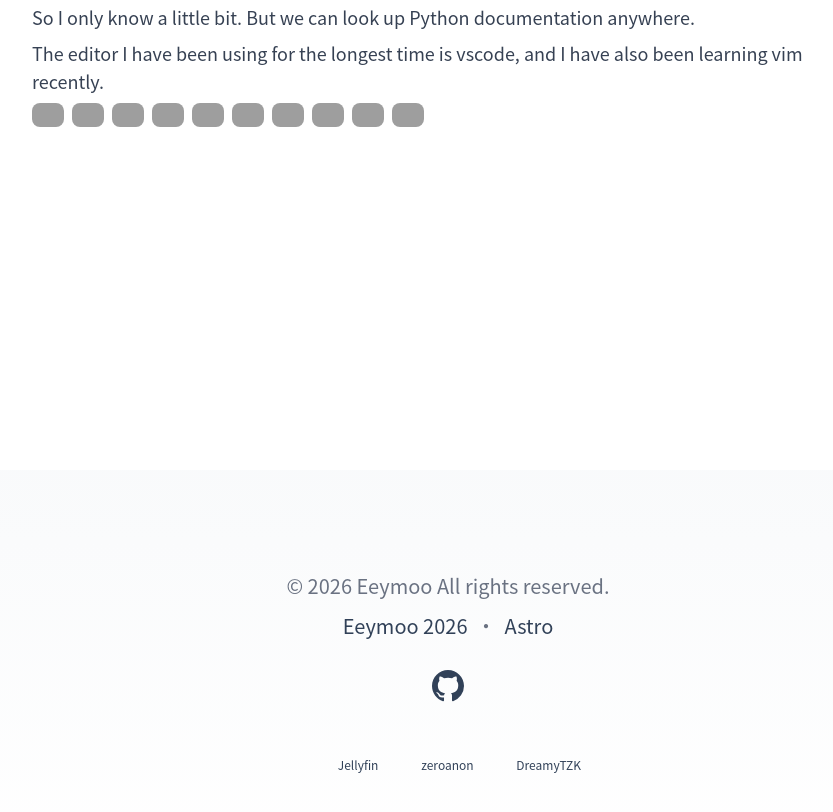
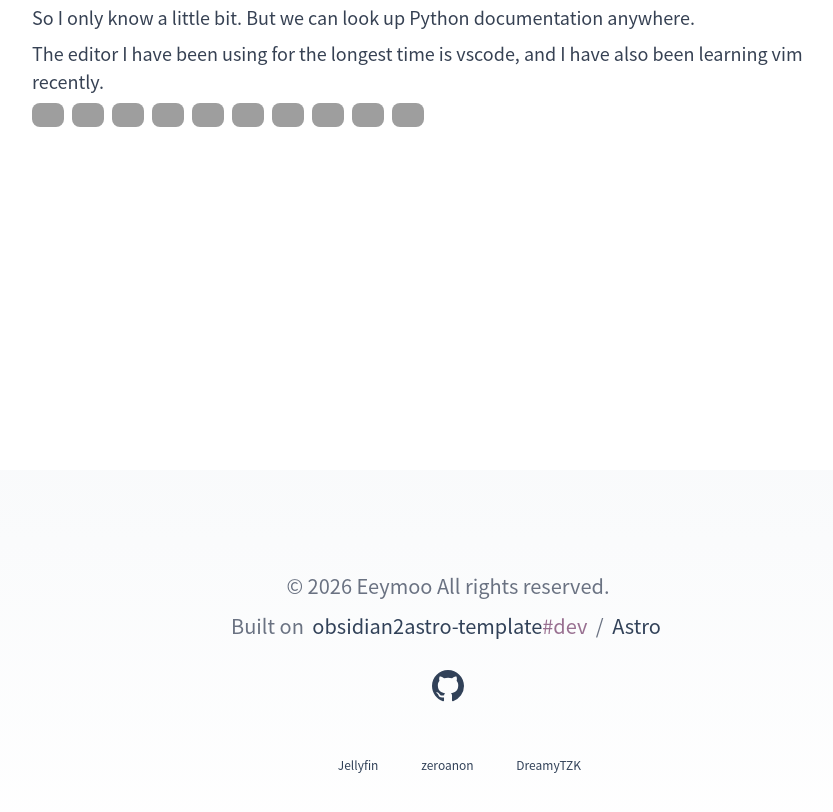
Before and after one commit to Eeymoo/obsidian2astro-template, an Astro site: page / in a window 1280 px wide. Shown: the part 354-1166 px from the top of the page, without its empty margins (192-1025 px from the left). Built offline with nearby package versions, Linux system fonts and the light colour scheme; Astro itself is replaced by a stand-in of ours; grey boxes are pictures that could not be loaded.

Commit message:
feat: add build-time git hash with color-coded version display
- Add git hash retrieval during build time via environment variable
- Display version info in footer as 'Built on obsidian2astro-template#hash'
- Generate unique color for hash part based on git hash value
- Separate links for development (#dev) and production (commit hash) environments
- Add generateColorFromHash utility function for pseudo-random color generation

```diff
--- a/astro.config.mjs
+++ b/astro.config.mjs
@@ -5,6 +5,9 @@ import sitemap from "@astrojs/sitemap";
 import { defineConfig } from "astro/config";
 
 import tailwindcss from "@tailwindcss/vite";
+
+// Get git hash from environment variable
+const gitHash = process.env.VITE_GIT_HASH || 'unknown';
 
 // https://astro.build/config
 export default defineConfig({
@@ -25,5 +28,8 @@ export default defineConfig({
 
   vite: {
     plugins: [tailwindcss()],
+    define: {
+      'import.meta.env.__version__': JSON.stringify(process.env.VITE_GIT_HASH || gitHash),
+    },
   },
 });
--- a/package.json
+++ b/package.json
@@ -4,7 +4,7 @@
   "version": "0.0.1",
   "scripts": {
     "dev": "astro dev",
-    "build": "astro build",
+    "build": "VITE_GIT_HASH=$(git rev-parse --short HEAD 2>/dev/null || echo 'unknown') astro build",
     "preview": "astro preview",
     "astro": "astro"
   },
--- a/src/components/Footer.astro
+++ b/src/components/Footer.astro
@@ -1,8 +1,28 @@
 ---
 import config from "../config";
 import FooterLinks from "./FooterLinks.astro";
+import { generateColorFromHash } from "../utils/index";
 
 const today = new Date();
+
+// 获取版本信息
+const version = import.meta.env.__version__;
+const isDev = import.meta.env.DEV;
+
+// 构建版本链接
+let versionLink = "https://github.com/Eeymoo/obsidian2astro-template";
+let versionHash = "dev";
+
+if (isDev) {
+  versionLink = "https://github.com/Eeymoo/obsidian2astro-template";
+  versionHash = "dev";
+} else if (version && version !== 'unknown') {
+  versionLink = `https://github.com/Eeymoo/obsidian2astro-template/commit/${version}`;
+  versionHash = version;
+}
+
+// 根据哈希生成颜色
+const hashColor = generateColorFromHash(versionHash);
 ---
 
 <footer
@@ -13,11 +33,11 @@ const today = new Date();
       &copy; {today.getFullYear()} Eeymoo All rights reserved.
     </div>
     <div>
-      <a
+      Built on <a
         class="no-underline!"
-        href="https://github.com/Eeymoo/obsidian2astro-template"
-        target="_blank">Eeymoo 2026</a
-      > · <a class="no-underline!" href="https://astro.build/" target="_blank"
+        href={versionLink}
+        target="_blank">obsidian2astro-template<span style={`color: ${hashColor};`}>#{versionHash}</span></a
+      > / <a class="no-underline!" href="https://astro.build/" target="_blank"
         >Astro</a
       >
     </div>
--- /dev/null
+++ b/src/env.d.ts
@@ -0,0 +1,13 @@
+/// <reference types="astro/client" />
+
+interface ImportMetaEnv {
+  readonly __version__: string;
+}
+
+interface ImportMeta {
+  readonly env: ImportMetaEnv;
+}
+
+declare global {
+  const __version__: string;
+}
--- a/src/pages/index.astro
+++ b/src/pages/index.astro
@@ -7,6 +7,8 @@ import { SITE_DESCRIPTION, SITE_TITLE } from "../consts";
 import { getCollection, render } from "astro:content";
 import { filterContent } from "../utils";
 import "../styles/global.css";
+
+
 
 // 获取最新一条microblog
 const allMicroblogs = filterContent(await getCollection("blog"), 'microblog')
--- a/src/utils/index.ts
+++ b/src/utils/index.ts
@@ -200,6 +200,41 @@ export function generateHeadingSlug(text: string): string {
   return s;
 }
 
+/**
+ * 根据哈希值生成颜色
+ * 直接使用哈希值的前6位作为颜色值（如果哈希值是有效的十六进制）
+ * @param hash - 哈希字符串
+ * @returns 生成的十六进制颜色值
+ */
+export function generateColorFromHash(hash: string): string {
+  if (!hash) return '#666666';
+
+  // 如果哈希值只包含十六进制字符且长度 >= 6，直接使用前6位
+  const hexRegex = /^[0-9a-f]+$/i;
+  if (hexRegex.test(hash) && hash.length >= 6) {
+    return `#${hash.substring(0, 6)}`;
+  }
+
+  // 如果哈希值不是纯十六进制，使用哈希算法生成颜色
+  let hashValue = 5381;
+  for (let i = 0; i < hash.length; i++) {
+    hashValue = (hashValue * 33) ^ hash.charCodeAt(i);
+  }
+
+  // 生成3个颜色分量
+  const r = (hashValue & 0xFF0000) >> 16;
+  const g = (hashValue & 0x00FF00) >> 8;
+  const b = hashValue & 0x0000FF;
+
+  // 调整亮度确保可读性
+  const adjust = (c: number) => {
+    const adjusted = Math.floor(100 + (c / 255) * 100);
+    return adjusted.toString(16).padStart(2, '0');
+  };
+
+  return `#${adjust(r)}${adjust(g)}${adjust(b)}`;
+}
+
 // 统一导出所有 utils 方法和规则
 export { generateCategorySlug, generateTagSlug };
 export { filterContent } from './filterContent';
```
